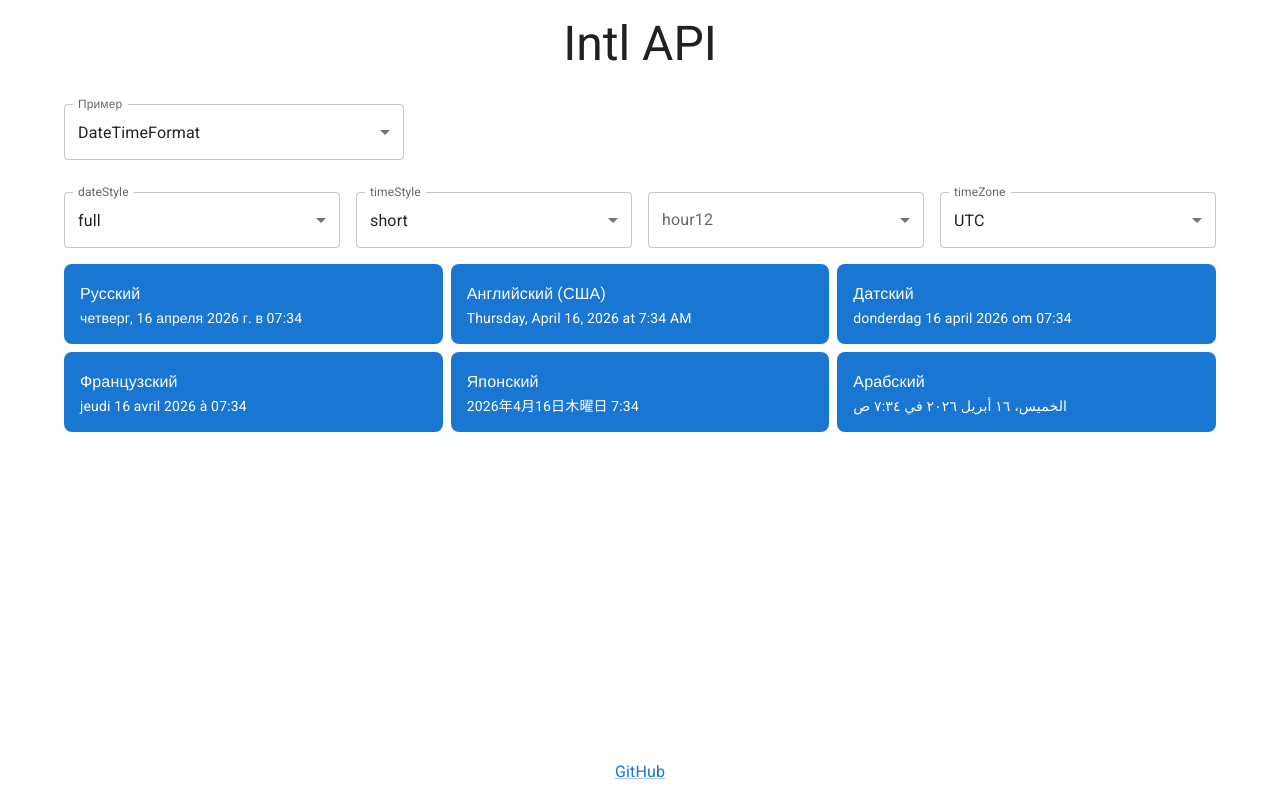
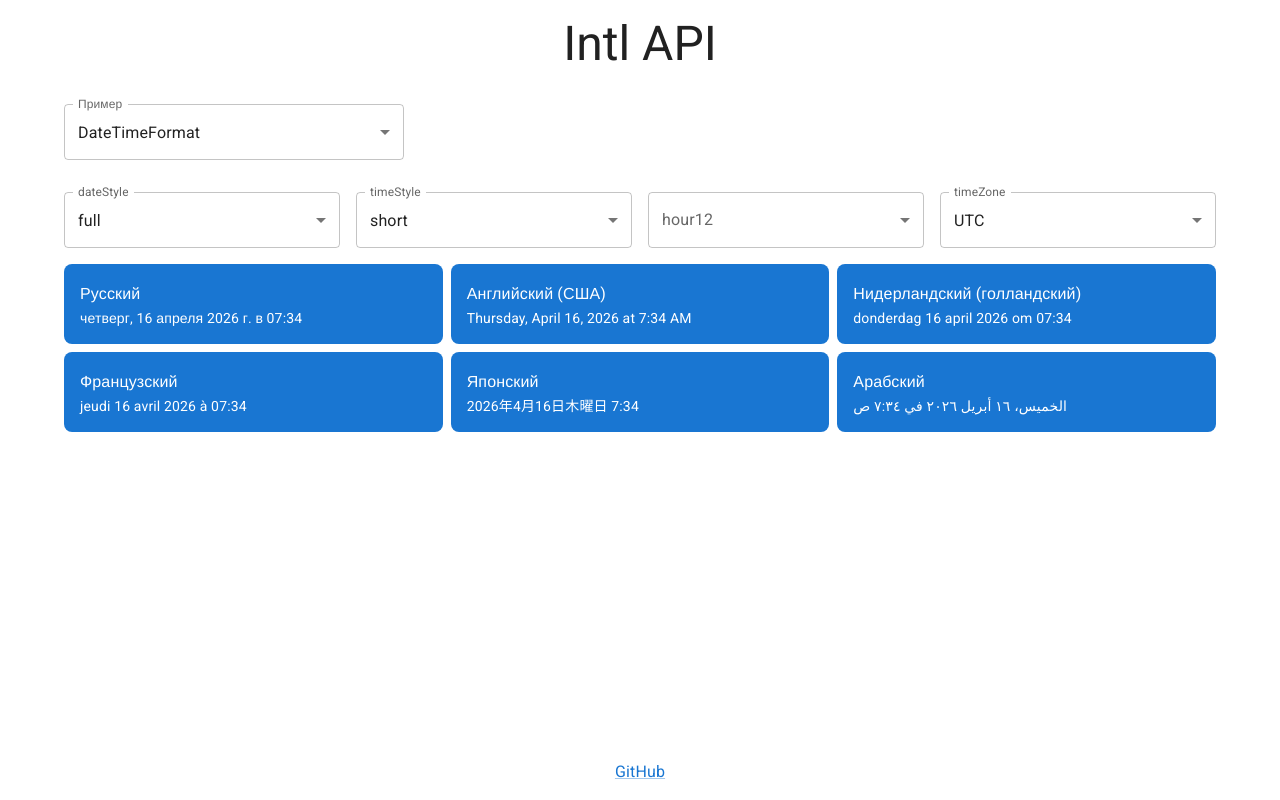
Before and after one commit to harryheman/intl-demo, a React (Vite) app: page / in a window 1280 px wide. Built offline with nearby package versions, Linux system fonts and the light colour scheme; a web font is replaced by a local one.

Commit message:
update locale name

```diff
--- a/src/constants.ts
+++ b/src/constants.ts
@@ -2,7 +2,7 @@ export const locales = ['ru-RU', 'en-US', 'nl-NL', 'fr-FR', 'ja-JP', 'ar-EG']
 export const localeNames = [
   'Русский',
   'Английский (США)',
-  'Датский',
+  'Нидерландский (голландский)',
   'Французский',
   'Японский',
   'Арабский',
```
